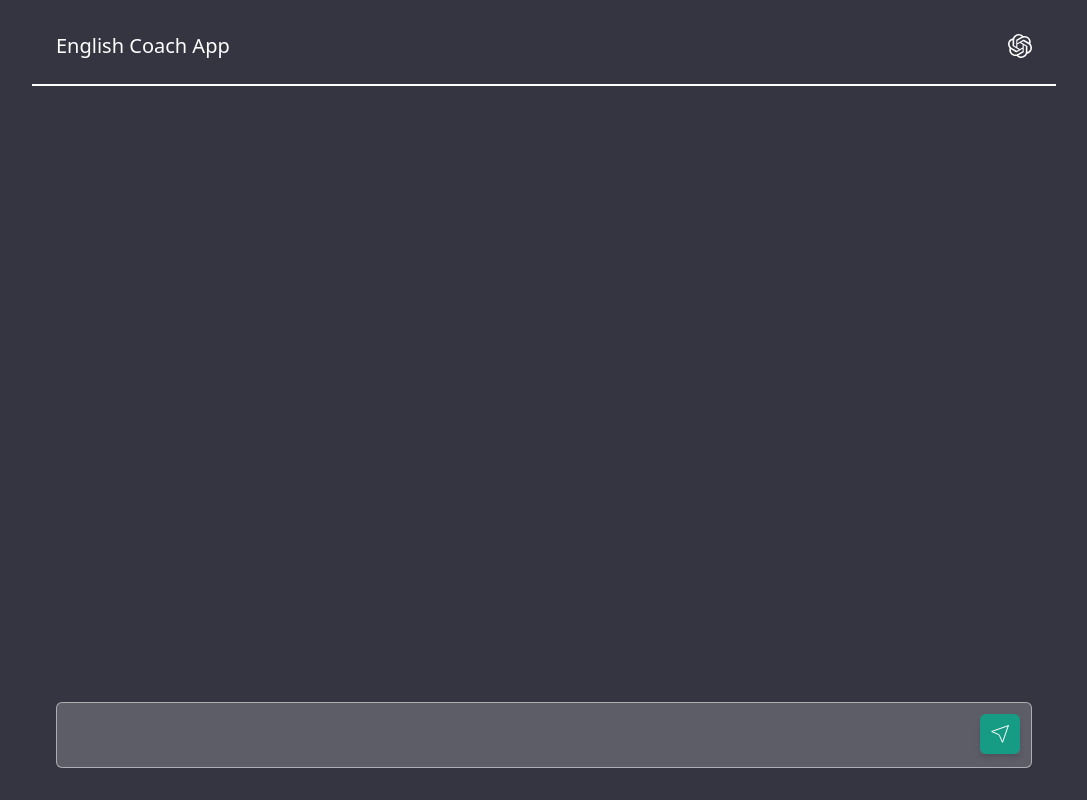
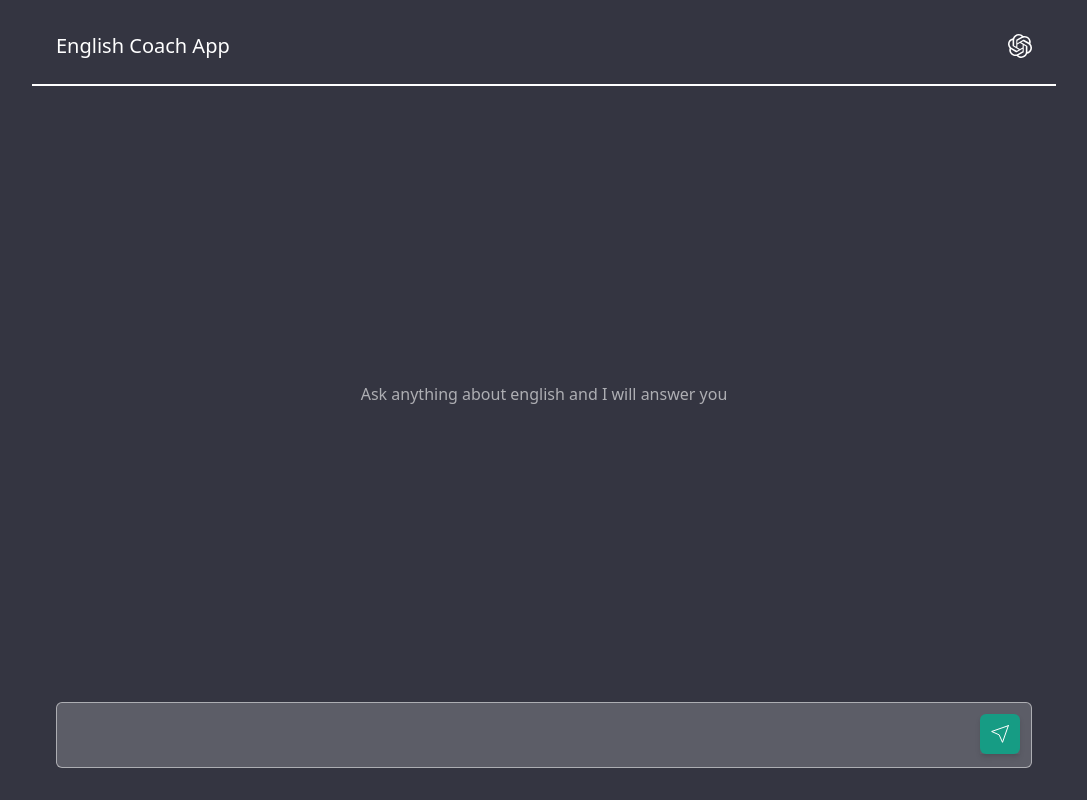
Before and after one commit to Luiz-Hen-Reis/english-coach, a React (Create React App) app in the folder frontend/: page / in a window 1280 px wide. Shown: the whole page, without its empty margins (96-1183 px from the left). Built offline with nearby package versions, Linux system fonts and the light colour scheme.

Commit message:
feat: add a welcome message to screen if there is no message

```diff
--- a/frontend/src/App.tsx
+++ b/frontend/src/App.tsx
@@ -29,9 +29,12 @@ export default function App() {
   return (
     <div className="flex flex-col justify-between items-center h-full py-8 lg:max-w-[1024px] lg:m-auto">
       <Header />
-      <main className="flex-1 w-full overflow-y-auto my-2">
-        <Chat messages={messages} />
-      </main>
+      {
+        messages.length === 0 ? <div className='text-white/60'>Ask anything about english and I will answer you</div> :
+        <main className="flex-1 w-full overflow-y-auto my-2">
+          <Chat messages={messages} />
+        </main>
+      }
       <Footer handleQuestion={handleQuestion} question={question} handleSubmit={sendQuestion} />
     </div>
   )
```
